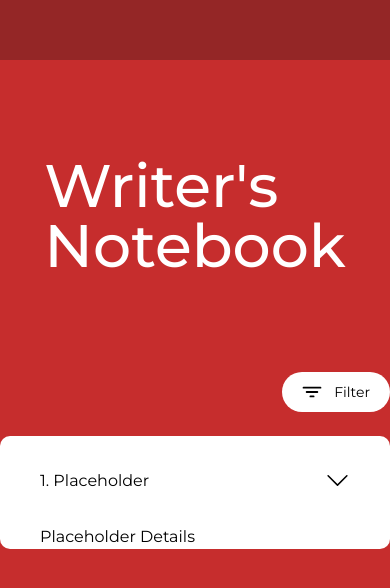
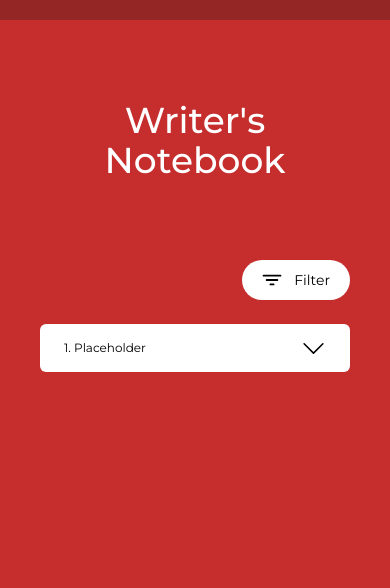
Before and after one commit to SimonZhao7/Writers-Notebook, a React (Create React App) app: page / in a window 390 px wide. Shown: the top 588 px of the page. Built offline with nearby package versions, Linux system fonts and the light colour scheme.

Commit message:
Components Responsiveness

```diff
--- a/src/App.tsx
+++ b/src/App.tsx
@@ -5,18 +5,16 @@ import { Accordion } from './components/Accordion'
 function App() {
     return (
         <main className='min-h-full bg-n-red font-sans'>
-            <header className='bg-d-red w-full h-[60px]'></header>
-            <section className='mx-auto max-w-6xl'>
-                <section className='w-full flex justify-center p-24'>
-                    <h1 className='text-6xl text-white font-medium'>
-                        Writer's Notebook
-                    </h1>
-                </section>
+            <header className='bg-d-red w-full h-[20px] xl:h-[40px] 2xl:h-[60px]'></header>
+            <section className='px-10 mx-auto md:max-w-3xl lg:max-w-4xl xl:max-w-5xl 2xl:max-w-7xl'>
+                <h1 className='text-4xl text-center text-white font-medium my-20 sm:my-24 sm:text-5xl xl:text-6xl 2xl:text-7xl'>
+                    Writer's Notebook
+                </h1>
                 <section className='w-full'>
                     <div className='flex justify-end items-center'>
-                        <button className='bg-white px-5 py-[10px] rounded-full flex items-center gap-3 text-sm'>
+                        <button className='bg-white px-5 py-[10px] rounded-full flex items-center justify-center gap-3 text-sm 2xl:w-32 2xl:h-12'>
                             <IoFilter size={20} />
-                            Filter
+                            <p className='text-sm sm:text-[14px] 2xl:text-lg'>Filter</p>
                         </button>
                     </div>
                     <br />
--- a/src/components/Accordion.tsx
+++ b/src/components/Accordion.tsx
@@ -5,20 +5,18 @@ export const Accordion = () => {
     const [open, setOpen] = useState(false)
 
     return (
-        <article className='bg-white w-full rounded-[10px] border-box transition-["height"] duration-100 ease-out'>
+        <article className='bg-white w-full rounded-md xl:rounded-[10px] border-box transition-[height] duration-200 ease-out'>
             <div
-                className='max-h-[100px]  px-10 py-8 flex justify-between items-center'
+                className='h-12 px-6 flex justify-between items-center sm:h-16 sm:px-10 2xl:h-20'
                 onClick={() => setOpen(!open)}
             >
-                <p>1. Placeholder</p>
+                <p className='accordion-text'>1. Placeholder</p>
                 {open ? <BsChevronUp size={25} /> : <BsChevronDown size={25} />}
             </div>
             <div
-                className={`h-${
-                    open ? '60' : '0'
-                } transition-all duration-200 px-10 overflow-hidden`}
+                className={`${open ? 'max-h-screen' : 'max-h-0'} h-[300px] transition-all duration-200 px-6 overflow-hidden sm:px-10`}
             >
-                <p>Placeholder Details</p>
+                <p className='accordion-text'>Placeholder Details</p>
             </div>
         </article>
     )
--- a/src/index.css
+++ b/src/index.css
@@ -7,3 +7,9 @@
 html, body, #root {
     height: 100%;
 }
+
+@layer base {
+    .accordion-text {
+        @apply text-xs sm:text-sm;
+    }
+}
```
